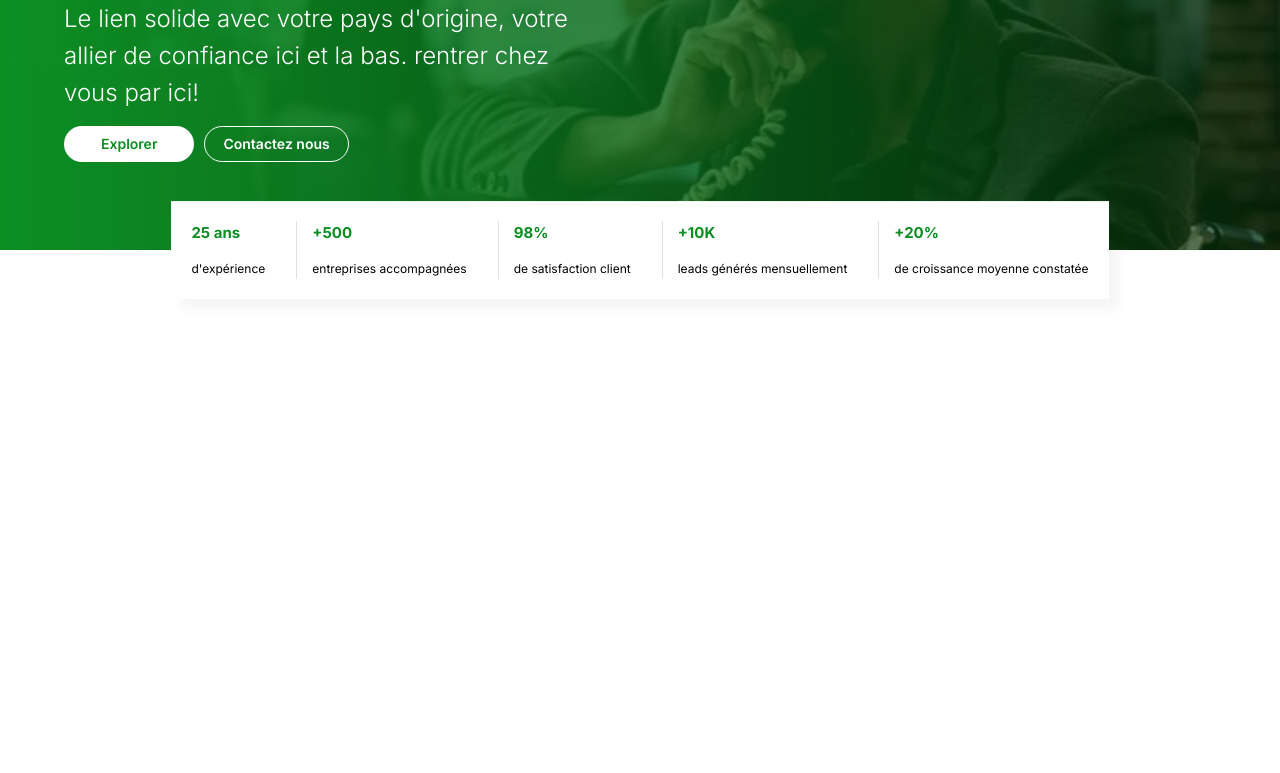
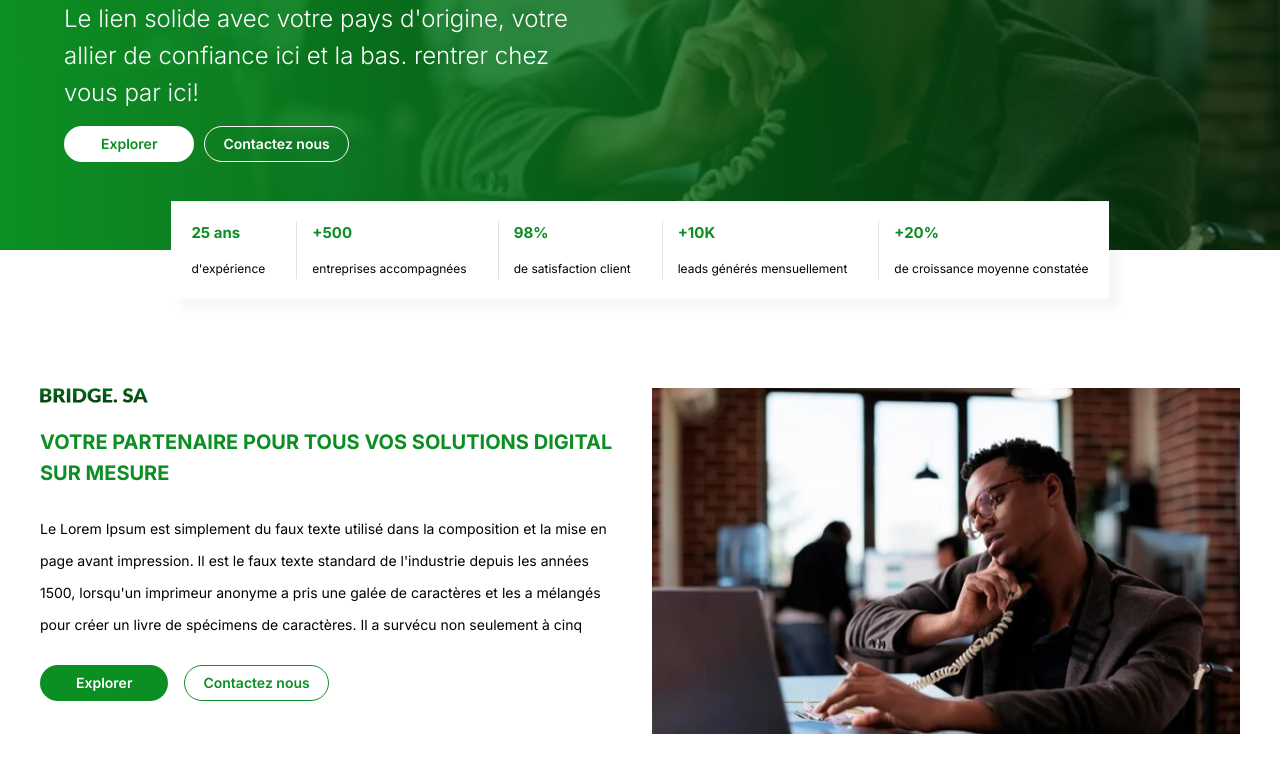
Before and after one commit to Ntchinda-Giscard/bridge-diaspo, a Next.js app: page / in a window 1280 px wide. Shown: the part 313-1086 px from the top of the page. Before the commit the page ends 800 px from the top, so only its background shows below. Built offline with nearby package versions, Linux system fonts and the light colour scheme.

Commit message:
about home section

```diff
--- /dev/null
+++ b/app/auth/login/css/about.module.css
@@ -0,0 +1,14 @@
+
+.catchtext{
+    font-weight: 700;
+    font-size: 20px;
+    text-align: start;
+    color: #0B8F23;
+}
+
+.desc_text{
+    font-weight: 400;
+    font-size: 14px;
+    text-align: start;
+    line-height: 32px;
+}
--- /dev/null
+++ b/app/components/about_home.tsx
@@ -0,0 +1,38 @@
+import Image from 'next/image';
+import {Button, Group, Stack} from '@mantine/core';
+import logo from '@/public/assets/topLogo.svg';
+import about_img from '@/public/assets/about.svg';
+import classes from "@/app/auth/login/css/about.module.css";
+
+function AboutHomeSection(){
+
+    return(
+        <>
+            <div className= " flex flex-row w-screen gap-6 p-10 ">
+                <div className=" w-1/2 flex flex-col gap-6 " >
+                    <Image height={20} width={108} src={logo} alt="logo" />
+                    <p className={classes.catchtext}>
+                        VOTRE PARTENAIRE POUR TOUS
+                        VOS SOLUTIONS DIGITAL SUR MESURE
+                    </p>
+                    <p className={classes.desc_text}>
+                        Le Lorem Ipsum est simplement du faux texte utilisé dans la composition et la mise en page avant impression. Il est le faux texte standard de l'industrie depuis les années 1500, lorsqu'un imprimeur anonyme a pris une galée de caractères et les a mélangés pour créer un livre de spécimens de caractères. Il a survécu non seulement à cinq
+                    </p>
+                    <Group>
+                        <Button styles={{ label:{color: "#fff", paddingInline: 20} }} px={15} radius ="xl" bg="#0B8F23" > Explorer </Button>
+                        <Button
+                            radius="xl"
+                            variant="outline"
+                            color="#0B8F23"
+                            > Contactez nous </Button>
+                    </Group>
+                </div>
+                <div className= " w-1/2 " >
+                    <Image src={about_img} alt="about" />
+                </div>
+            </div>
+        </>
+    )
+}
+
+export default AboutHomeSection;
--- a/app/page.tsx
+++ b/app/page.tsx
@@ -1,6 +1,7 @@
 import Image from "next/image";
 import HeroSection from "./components/hero";
 import StatSection from "./components/state";
+import AboutHomeSection from "./components/about_home";
 
 export default function Home() {
   return (
@@ -8,6 +9,7 @@ export default function Home() {
       <div style={{ paddingTop: '5%' }}>
         <HeroSection />
         <StatSection />
+        <AboutHomeSection />
       </div>
     </main>
   );
```
Also changed, not shown: public/assets/about.svg (added).
